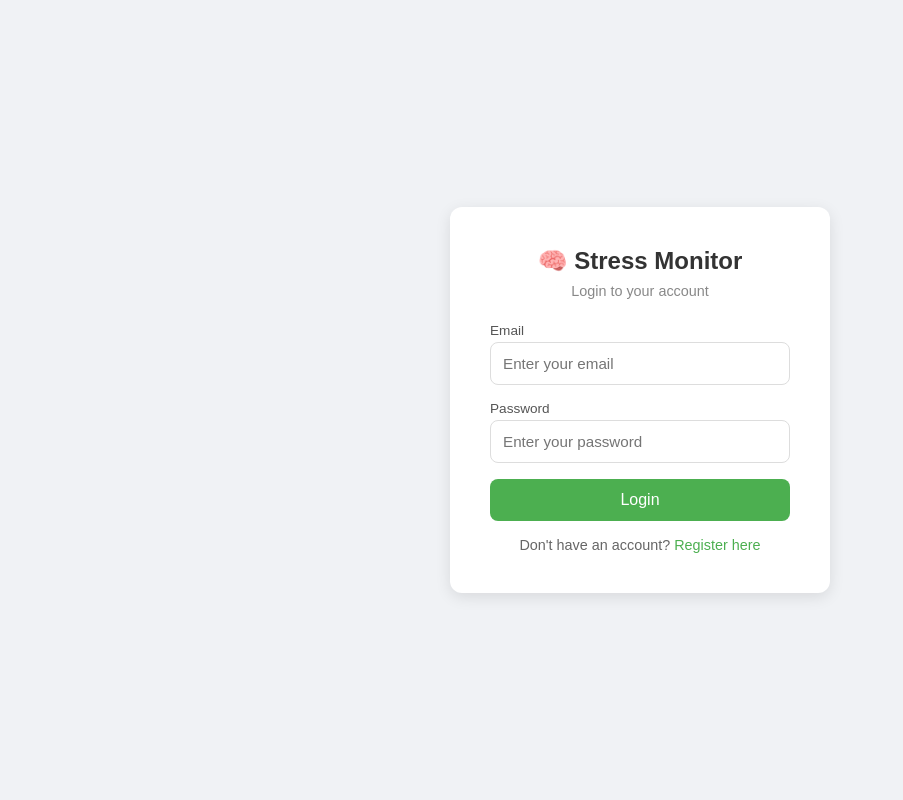
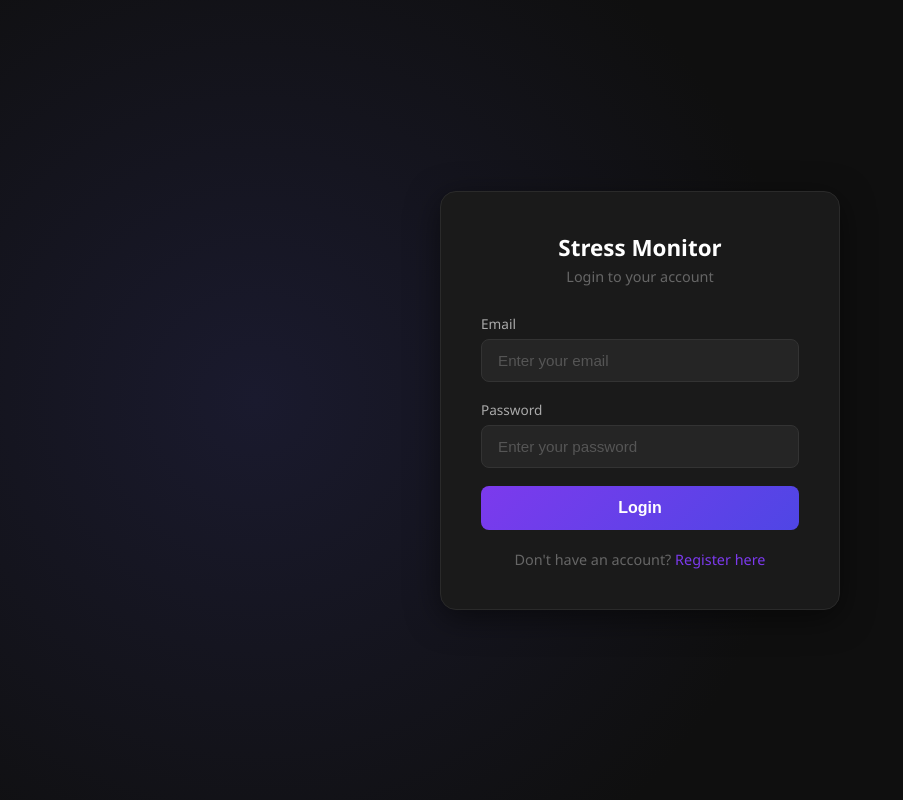
Before and after one commit to deepika-re/stress_detection-project, a Flask app: page /login in a window 1280 px wide. Shown: the whole page, without its empty margins (0-903 px from the left). Run offline with Flask 3, Linux system fonts and the light colour scheme.

```diff
--- a/templates/login.html
+++ b/templates/login.html
@@ -4,23 +4,71 @@
     <title>Login - Stress Monitor</title>
     <style>
         * { margin: 0; padding: 0; box-sizing: border-box; }
-        body { font-family: Arial; background: #f0f2f5; display: flex; justify-content: center; align-items: center; height: 100vh; }
-        .box { background: white; padding: 40px; border-radius: 12px; width: 380px; box-shadow: 0 4px 15px rgba(0,0,0,0.1); }
-        h2 { text-align: center; margin-bottom: 8px; color: #333; }
-        p.subtitle { text-align: center; color: #888; margin-bottom: 24px; font-size: 0.9em; }
-        label { font-size: 0.85em; color: #555; margin-bottom: 4px; display: block; }
-        input { width: 100%; padding: 12px; margin-bottom: 16px; border: 1px solid #ddd; border-radius: 8px; font-size: 0.95em; }
-        input:focus { outline: none; border-color: #4CAF50; }
-        button { width: 100%; padding: 12px; background: #4CAF50; color: white; border: none; border-radius: 8px; font-size: 1em; cursor: pointer; }
-        button:hover { background: #45a049; }
-        .error { color: red; font-size: 0.85em; text-align: center; margin-bottom: 10px; display: none; }
-        .link { text-align: center; margin-top: 16px; font-size: 0.9em; color: #666; }
-        .link a { color: #4CAF50; text-decoration: none; }
+        body {
+            font-family: 'Segoe UI', Arial, sans-serif;
+            background: #0f0f0f;
+            display: flex;
+            justify-content: center;
+            align-items: center;
+            height: 100vh;
+            background-image: radial-gradient(circle at 20% 50%, #1a1a2e 0%, #0f0f0f 50%);
+        }
+        .box {
+            background: #1a1a1a;
+            padding: 40px;
+            border-radius: 16px;
+            width: 400px;
+            box-shadow: 0 8px 32px rgba(0,0,0,0.5);
+            border: 1px solid #2a2a2a;
+        }
+        .logo { text-align: center; font-size: 2.5em; margin-bottom: 8px; }
+        h2 { text-align: center; color: #fff; font-size: 1.4em; margin-bottom: 4px; }
+        p.subtitle { text-align: center; color: #666; margin-bottom: 28px; font-size: 0.9em; }
+        label { font-size: 0.85em; color: #aaa; margin-bottom: 6px; display: block; }
+        input {
+            width: 100%;
+            padding: 12px 16px;
+            margin-bottom: 18px;
+            background: #252525;
+            border: 1px solid #333;
+            border-radius: 8px;
+            font-size: 0.95em;
+            color: #fff;
+            transition: border-color 0.2s;
+        }
+        input:focus { outline: none; border-color: #7c3aed; background: #2a2a2a; }
+        input::placeholder { color: #555; }
+        button {
+            width: 100%;
+            padding: 13px;
+            background: linear-gradient(135deg, #7c3aed, #4f46e5);
+            color: white;
+            border: none;
+            border-radius: 8px;
+            font-size: 1em;
+            cursor: pointer;
+            font-weight: 600;
+            transition: opacity 0.2s;
+        }
+        button:hover { opacity: 0.9; }
+        .error {
+            color: #f87171;
+            font-size: 0.85em;
+            text-align: center;
+            margin-bottom: 12px;
+            display: none;
+            background: rgba(248,113,113,0.1);
+            padding: 8px;
+            border-radius: 6px;
+        }
+        .link { text-align: center; margin-top: 20px; font-size: 0.9em; color: #666; }
+        .link a { color: #7c3aed; text-decoration: none; }
+        .link a:hover { text-decoration: underline; }
     </style>
 </head>
 <body>
 <div class="box">
-    <h2>🧠 Stress Monitor</h2>
+    <h2>Stress Monitor</h2>
     <p class="subtitle">Login to your account</p>
     <div class="error" id="errorMsg"></div>
     <label>Email</label>
@@ -34,12 +82,7 @@
 async function login() {
     const email = document.getElementById('email').value;
     const password = document.getElementById('password').value;
-
-    if (!email || !password) {
-        showError('Please fill in all fields');
-        return;
-    }
-
+    if (!email || !password) { showError('Please fill in all fields'); return; }
     const res = await fetch('/api/login', {
         method: 'POST',
         headers: { 'Content-Type': 'application/json' },
@@ -52,16 +95,12 @@ async function login() {
         showError(data.message);
     }
 }
-
 function showError(msg) {
     const el = document.getElementById('errorMsg');
     el.textContent = msg;
     el.style.display = 'block';
 }
-
-document.addEventListener('keypress', function(e) {
-    if (e.key === 'Enter') login();
-});
+document.addEventListener('keypress', e => { if (e.key === 'Enter') login(); });
 </script>
 </body>
 </html>
```
